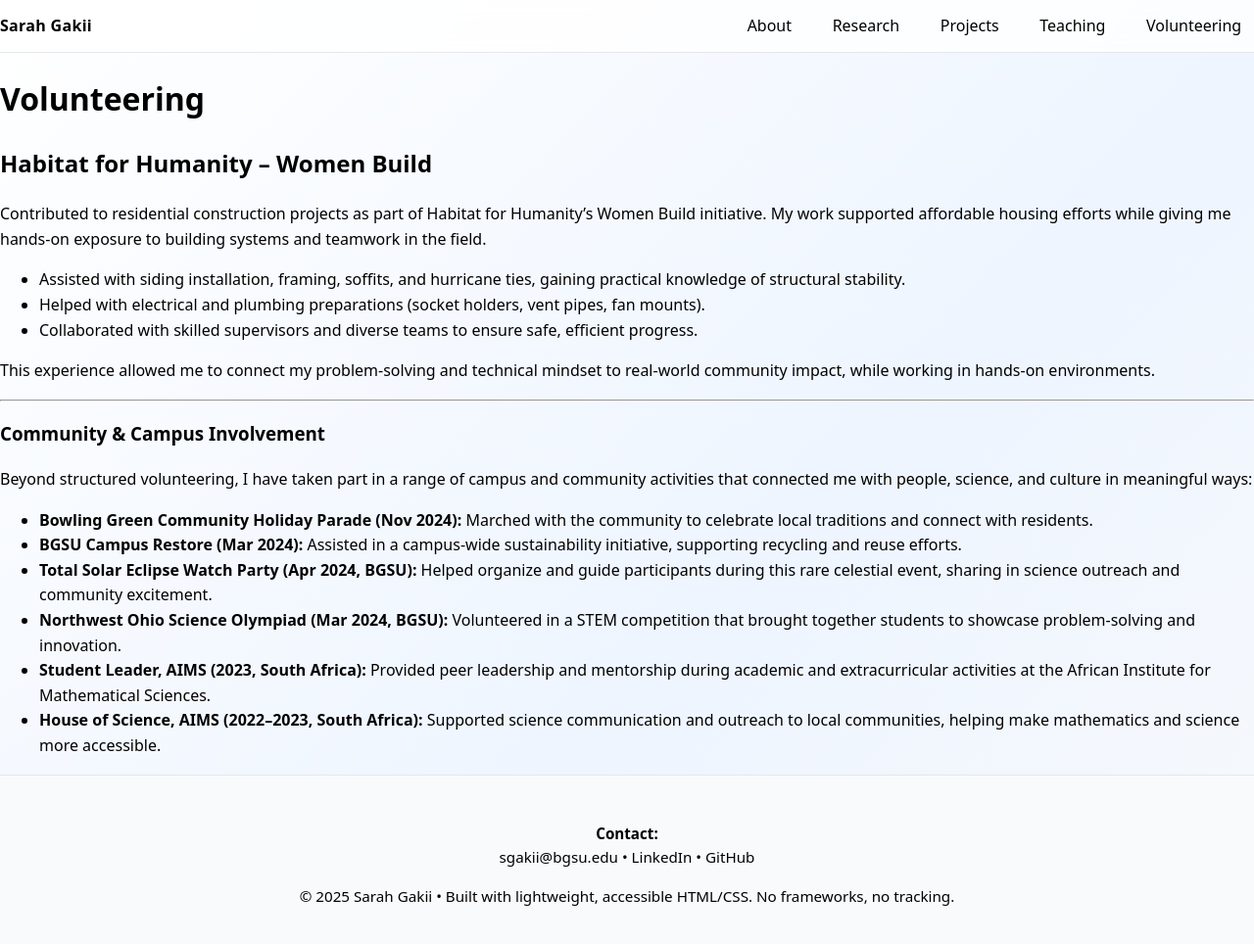
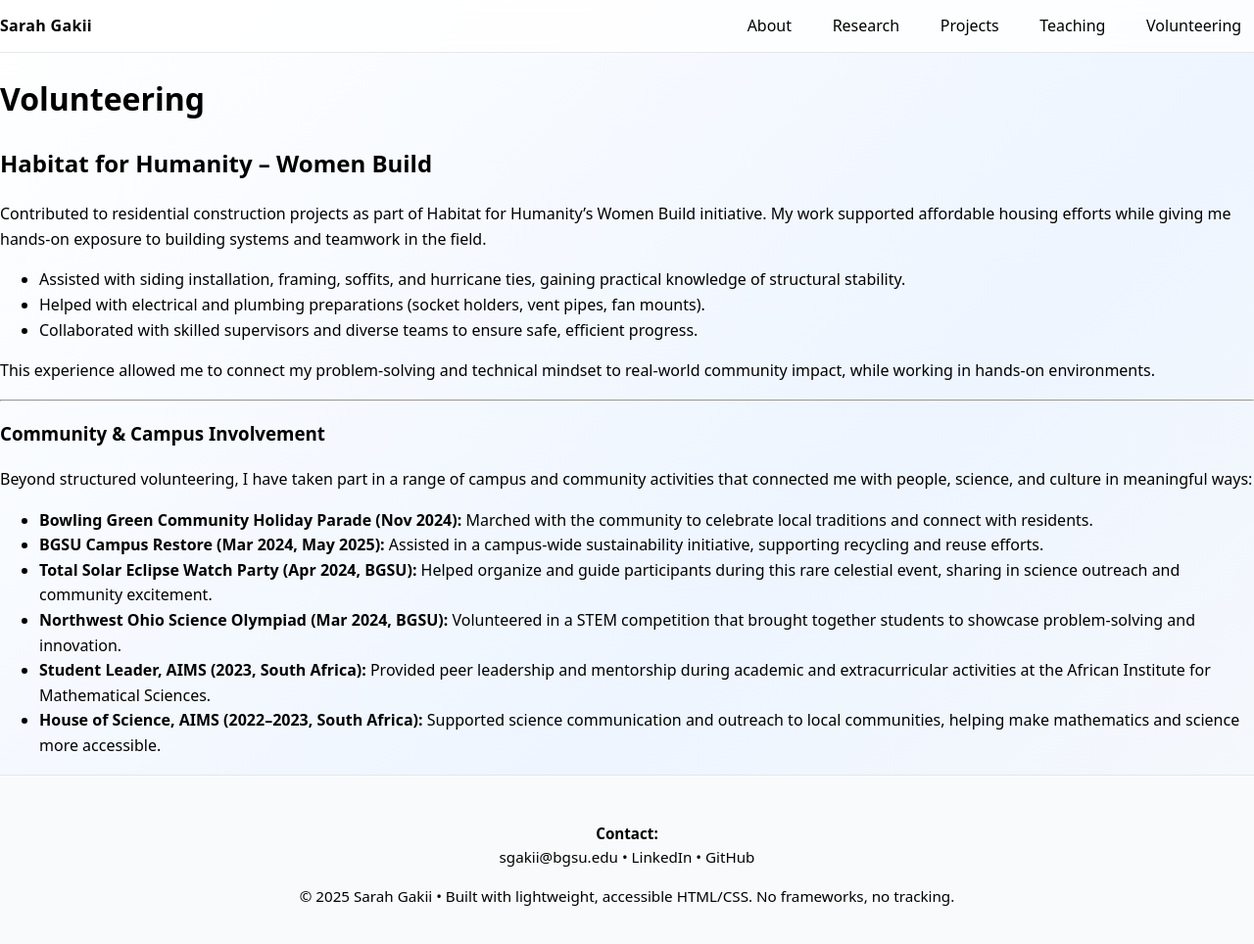
Before and after one commit to SARAH-GAKII/sarah-gakii.github.io, a Jekyll site: the page built from volunteering.md, in a window 1280 px wide and 991 px high. Shown: the top 964 px of the window at 98% size. Built offline with Jekyll 4.4.1, drawn with Linux system fonts in a browser that asks for light colours.

Commit message:
Update volunteering.md

```diff
--- a/volunteering.md
+++ b/volunteering.md
@@ -22,7 +22,7 @@ This experience allowed me to connect my problem-solving and technical mindset t
 Beyond structured volunteering, I have taken part in a range of campus and community activities that connected me with people, science, and culture in meaningful ways:
 
 - **Bowling Green Community Holiday Parade (Nov 2024):** Marched with the community to celebrate local traditions and connect with residents.
-- **BGSU Campus Restore (Mar 2024):** Assisted in a campus-wide sustainability initiative, supporting recycling and reuse efforts.
+- **BGSU Campus Restore (Mar 2024, May 2025):** Assisted in a campus-wide sustainability initiative, supporting recycling and reuse efforts.
 - **Total Solar Eclipse Watch Party (Apr 2024, BGSU):** Helped organize and guide participants during this rare celestial event, sharing in science outreach and community excitement.
 - **Northwest Ohio Science Olympiad (Mar 2024, BGSU):** Volunteered in a STEM competition that brought together students to showcase problem-solving and innovation.
 - **Student Leader, AIMS (2023, South Africa):** Provided peer leadership and mentorship during academic and extracurricular activities at the African Institute for Mathematical Sciences.
```
